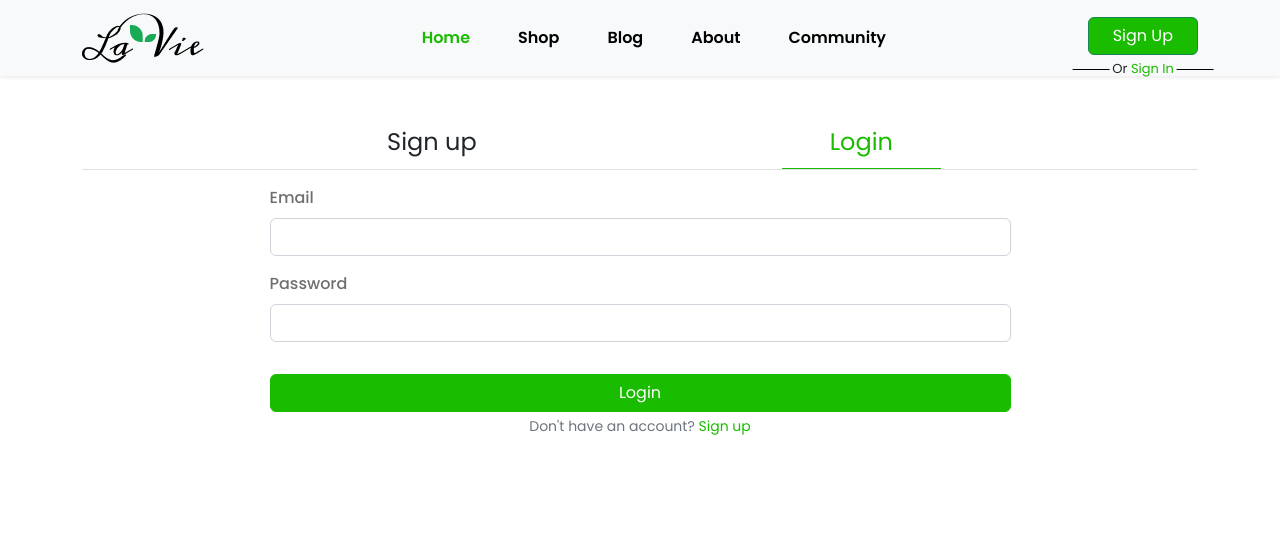
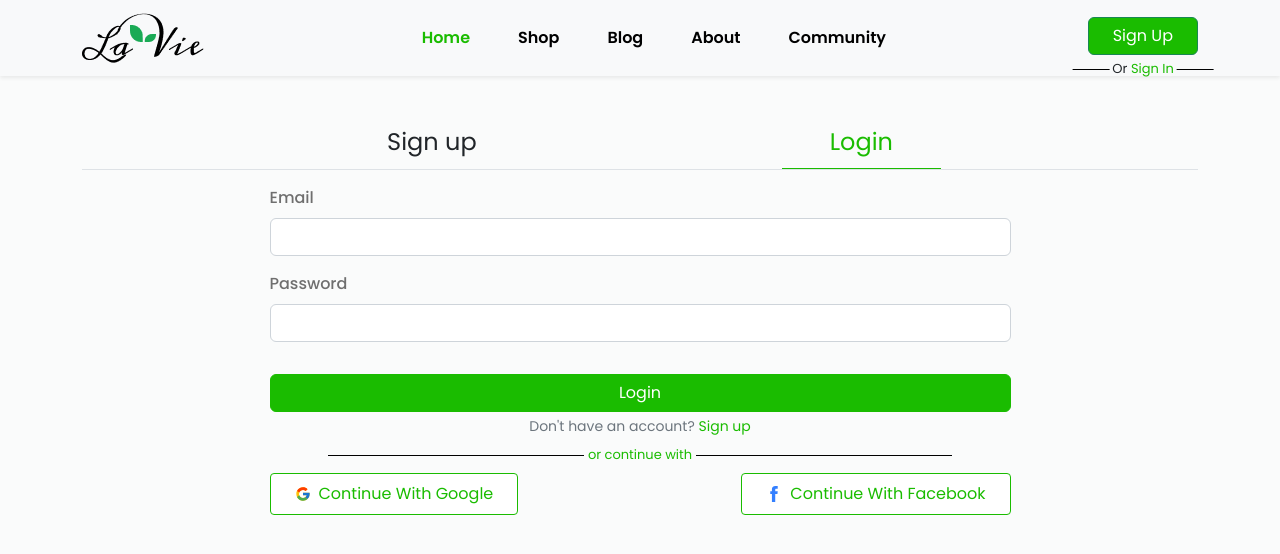
Before and after one commit to Obaadz/LaVie, a Next.js app: page /login in a window 1280 px wide. Shown: the top 554 px of the page. Built offline with nearby package versions, Linux system fonts and the light colour scheme.

Commit message:
Add OAuth component to auth layout

```diff
--- /dev/null
+++ b/components/forms/OAuth.tsx
@@ -0,0 +1,37 @@
+import { FcGoogle } from "react-icons/fc";
+import { TfiFacebook } from "react-icons/tfi";
+import { StyledOAuth, StyledOAuthHeader } from "./styles";
+
+const OAuth = () => {
+  return (
+    <section>
+      <div className="px-md-5 d-flex justify-content-center">
+        <StyledOAuthHeader className="px-1 mt-2">
+          or continue with
+        </StyledOAuthHeader>
+      </div>
+      <StyledOAuth className="px-md-5 w-75 mx-auto mt-2 d-flex justify-content-between flex-column flex-lg-row gap-3 gap-lg-0">
+        <a
+          className="py-2 px-3 px-md-4 rounded-1"
+          href="https://google.com"
+          target="_blank"
+          rel="noreferrer"
+        >
+          <FcGoogle />
+          <span className="ms-2">Continue With Google</span>
+        </a>
+        <a
+          className="py-2 px-3 px-md-4 rounded-1"
+          href="https://facebook.com"
+          target="_blank"
+          rel="noreferrer"
+        >
+          <TfiFacebook color="#337fff" />
+          <span className="ms-2">Continue With Facebook</span>
+        </a>
+      </StyledOAuth>
+    </section>
+  );
+};
+
+export default OAuth;
--- a/components/forms/styles.js
+++ b/components/forms/styles.js
@@ -25,3 +25,45 @@ export const StyledForm = styled.form`
     box-shadow: 0 0 0 0.25rem rgb(151 151 151 / 25%);
   }
 `;
+
+export const StyledOAuthHeader = styled.div`
+  font-family: "Poppins", sans-serif;
+  position: relative;
+  color: rgb(var(--primary-color));
+  font-size: small;
+  text-align: center;
+  user-select: none;
+
+  &::before,
+  &::after {
+    content: "";
+    position: absolute;
+    width: 20vw;
+    height: 1px;
+    top: 50%;
+    background-color: #000;
+  }
+
+  &::before {
+    right: 100%;
+  }
+  &::after {
+    left: 100%;
+  }
+`;
+
+export const StyledOAuth = styled.div`
+  font-family: "Poppins", sans-serif;
+  a {
+    color: rgb(var(--primary-color));
+    border: 1px solid rgb(var(--primary-color));
+    text-decoration: none;
+    background-color: #fff;
+    transition: color 0.3s, border 0.3s;
+
+    &:hover {
+      color: rgba(var(--secondary-color));
+      border-color: rgba(var(--secondary-color));
+    }
+  }
+`;
--- a/layouts/AuthLayout.tsx
+++ b/layouts/AuthLayout.tsx
@@ -1,6 +1,7 @@
 import Link from "next/link";
 import { useRouter } from "next/router";
-import { ReactNode, Suspense } from "react";
+import { ReactNode, Suspense, useEffect } from "react";
+import OAuth from "../components/forms/OAuth";
 import Header from "../components/header";
 import usePageLoading from "../hooks/usePageLoading";
 import { StyledNav } from "./styles";
@@ -11,6 +12,14 @@ type props = {
 const AuthLayout = ({ children }: props) => {
   const router = useRouter();
   const isPageLoading = usePageLoading(500);
+
+  useEffect(() => {
+    setBodyBackgroundColor("#fafbfb");
+
+    return function cleanup() {
+      setBodyBackgroundColor("unset");
+    };
+  });
 
   return (
     <>
@@ -42,12 +51,17 @@ const AuthLayout = ({ children }: props) => {
         </div>
       </StyledNav>
       <main>
-        <div className="container">
+        <div className="container mb-4">
           {isPageLoading ? "Loading..." : children}
+          <OAuth />
         </div>
       </main>
     </>
   );
 };
 
+function setBodyBackgroundColor(color: string) {
+  document.body.style.backgroundColor = color;
+}
+
 export default AuthLayout;
```
